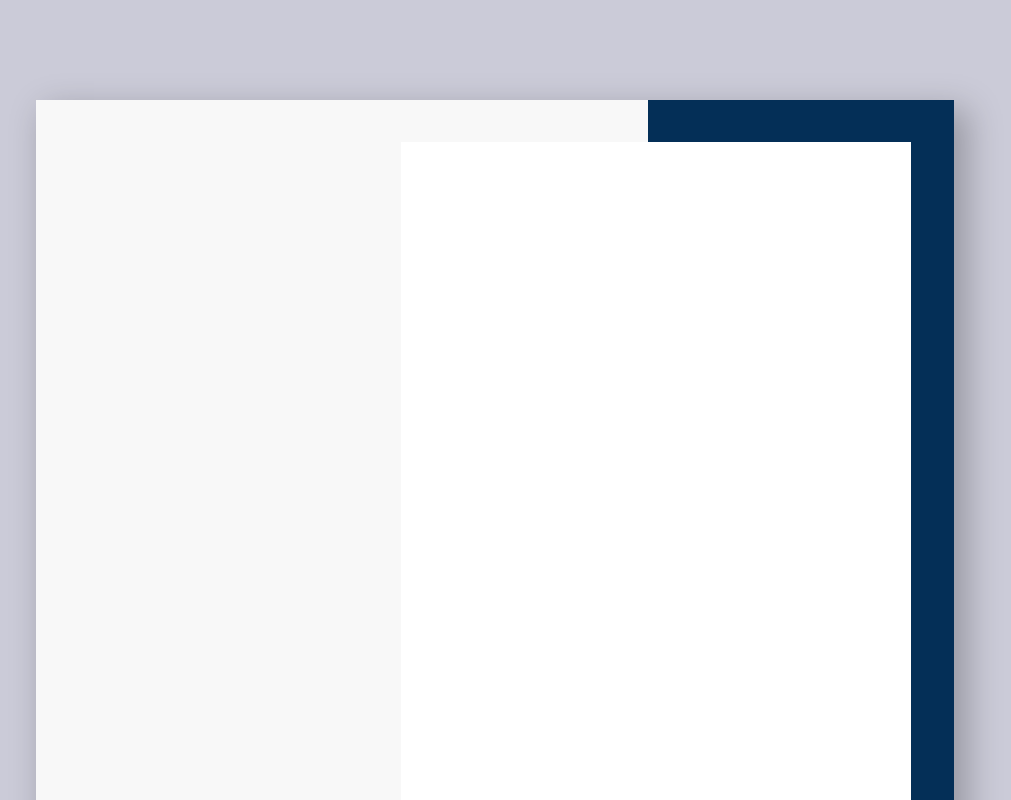
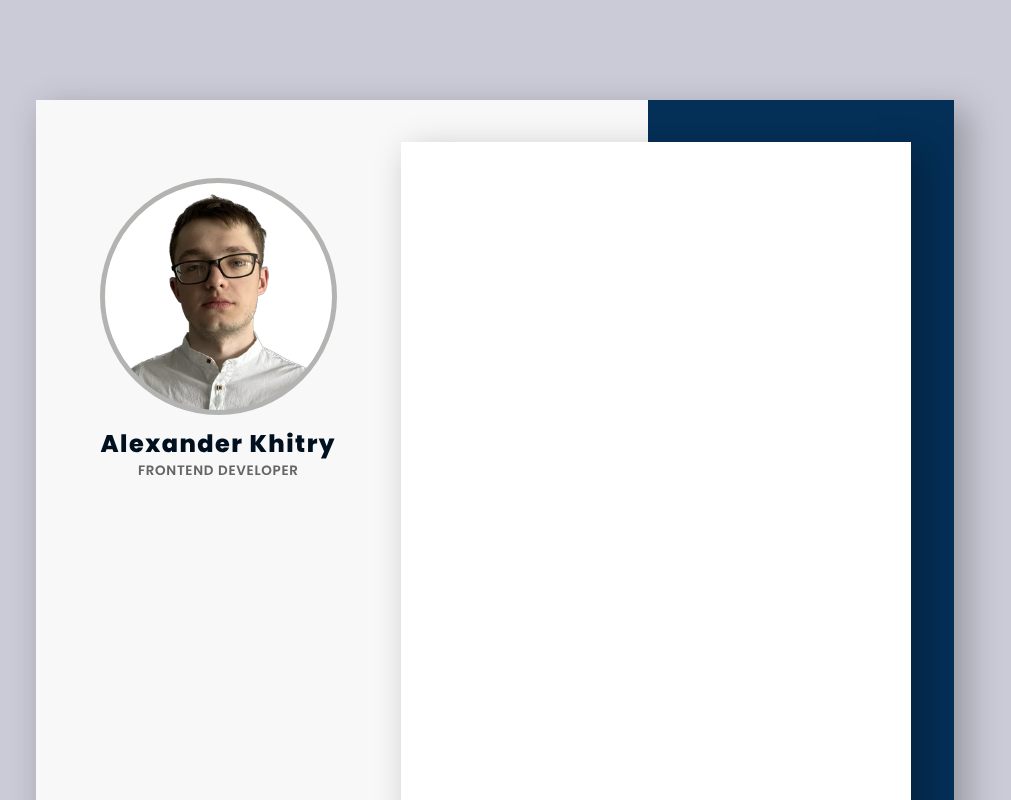
Before and after one commit to foxnorth228/foxnorth228, a React app: page / in a window 1280 px wide. Shown: the top 800 px of the page, without its empty margins (145-1156 px from the left). Built offline with nearby package versions, Linux system fonts and the light colour scheme.

Commit message:
feat: implement author face

```diff
--- /dev/null
+++ b/src/components/authorFace/authorFace.scss
@@ -0,0 +1,48 @@
+.authorFace {
+    width: calc(243px * var(--scale));
+    height: calc(302px * var(--scale));
+    display: flex;
+    flex-direction: column;
+    justify-content: flex-start;
+    align-items: center;
+}
+
+.authorFace__image {
+    width: calc(158px * var(--scale));
+    height: calc(158px * var(--scale));
+    margin-top: calc(52px * var(--scale));
+    background-color: #fff;
+    background-image: url('@assets/face.webp');
+    background-position: center -10%;
+    background-size: cover;
+    background-repeat: no-repeat;
+    border-radius: 50%;
+    border: 5px solid #B3B3B1;
+}
+
+.authorFace__name {
+    color: #00101F;
+    text-align: center;
+    font-size: calc(16px * var(--scale));
+    font-family: Poppins;
+    font-style: normal;
+    font-weight: 800;
+    line-height: calc(12px * var(--scale));
+    letter-spacing: 1.44px;
+    margin-top: calc(13px * var(--scale));
+    margin-bottom: 0;
+}
+
+.authorFace__job {
+    margin-top: calc(6px * var(--scale));
+    margin-bottom: 0;
+    color: #656565;
+    text-align: center;
+    font-size: calc(9px * var(--scale));
+    font-family: Poppins;
+    font-style: normal;
+    font-weight: 600;
+    line-height: calc(12.435px * var(--scale));
+    letter-spacing: calc(0.45px * var(--scale));
+    text-transform: uppercase;
+}
--- /dev/null
+++ b/src/components/authorFace/authorFace.tsx
@@ -0,0 +1,14 @@
+import React from 'react';
+import './authorFace.scss';
+
+const AuthorFace = () => {
+  return (
+    <div className='authorFace'>
+      <div className='authorFace__image'></div>
+      <h2 className='authorFace__name'>Alexander Khitry</h2>
+      <h3 className='authorFace__job'>Frontend developer</h3>
+    </div>
+  );
+};
+
+export default AuthorFace;
--- a/src/components/basicInfo/basicInfo.tsx
+++ /dev/null
@@ -1,8 +0,0 @@
-import React from 'react';
-import './basicInfo.scss';
-
-const BasicInfo = () => {
-  return <section className="basicInfo"></section>;
-};
-
-export default BasicInfo;
--- a/src/layouts/aside/aside.scss
+++ b/src/layouts/add-info-block/add-info-block.scss
@@ -5,4 +5,5 @@
     position: absolute;
     left: calc(243px * var(--scale));
     top: calc(28px * var(--scale));
+    box-shadow: 11px 12px 32px 3px rgba(0, 0, 0, 0.25);
 }
--- /dev/null
+++ b/src/layouts/add-info-block/add-info-block.tsx
@@ -0,0 +1,8 @@
+import React from 'react';
+import './add-info-block.scss';
+
+const AddInfoBlock = () => {
+  return <section className="workInfo"></section>;
+};
+
+export default AddInfoBlock;
--- a/src/layouts/aside/aside.tsx
+++ /dev/null
@@ -1,8 +0,0 @@
-import React from 'react';
-import './aside.scss';
-
-const WorkInfo = () => {
-  return <section className="workInfo"></section>;
-};
-
-export default WorkInfo;
--- /dev/null
+++ b/src/layouts/info-block/info-block.tsx
@@ -0,0 +1,13 @@
+import React from 'react';
+import './info-block.scss';
+import AuthorFace from '@components/authorFace/authorFace';
+
+const InfoBlock = () => {
+  return (
+    <section className="basicInfo">
+      <AuthorFace />
+    </section>
+  );
+};
+
+export default InfoBlock;
--- a/src/layouts/main/main.tsx
+++ b/src/layouts/main/main.tsx
@@ -1,11 +1,11 @@
 import React from 'react';
 import './main.scss';
-import BasicInfo from '@components/basicInfo/basicInfo';
+import InfoBlock from '@layouts/info-block/info-block';
 
 const Main = () => {
   return (
     <main className="main">
-      <BasicInfo />
+      <InfoBlock />
       <div className="main__blueRect"></div>
     </main>
   );
--- a/src/pages/app.scss
+++ b/src/pages/app.scss
@@ -1,10 +1,23 @@
+@font-face {
+    font-family: Poppins;
+    src: url('@assets/fonts/Poppins.otf');
+    font-display: swap;
+}
 :root {
     --scale: 1.5;
 }
 html {
+    box-sizing: border-box;
     background-color: rgb(203, 203, 216);
 }
-
+*,
+::before,
+::after {
+    box-sizing: inherit;
+}
+body {
+    margin: 0;
+}
 .wrapper {
     width: calc(612px * var(--scale));
     height: calc(792px * var(--scale));
--- a/src/pages/app.tsx
+++ b/src/pages/app.tsx
@@ -1,13 +1,13 @@
 import React from 'react';
 import './app.scss';
 import Main from '@layouts/main/main';
-import WorkInfo from '@layouts/aside/aside';
+import AddInfoBlock from '@layouts/add-info-block/add-info-block';
 
 export const App: React.FC = () => {
   return (
     <div className="wrapper">
       <Main />
-      <WorkInfo />
+      <AddInfoBlock />
     </div>
   );
 };
```
Also changed, not shown: src/assets/face.webp (added), src/assets/fonts/Poppins.otf (added), src/layouts/info-block/info-block.scss (renamed from src/components/basicInfo/basicInfo.scss).
